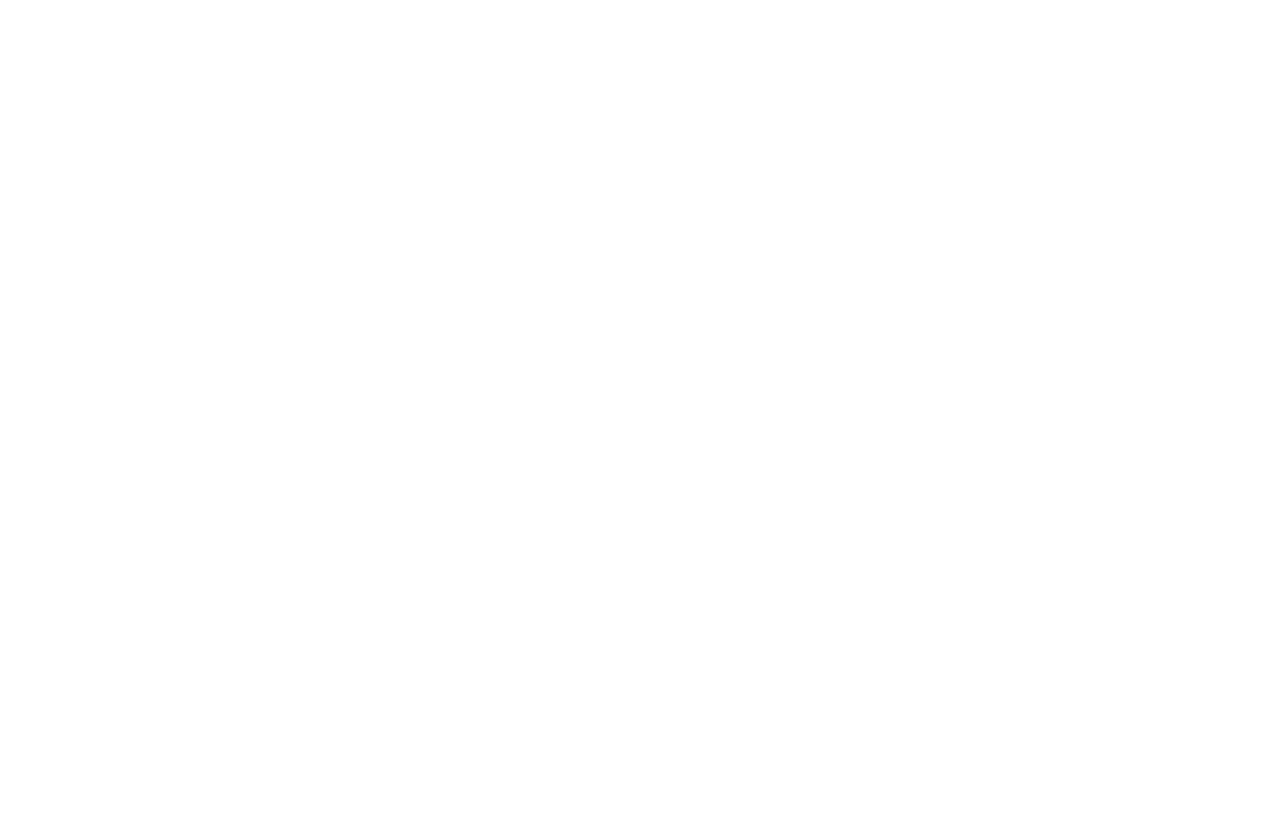
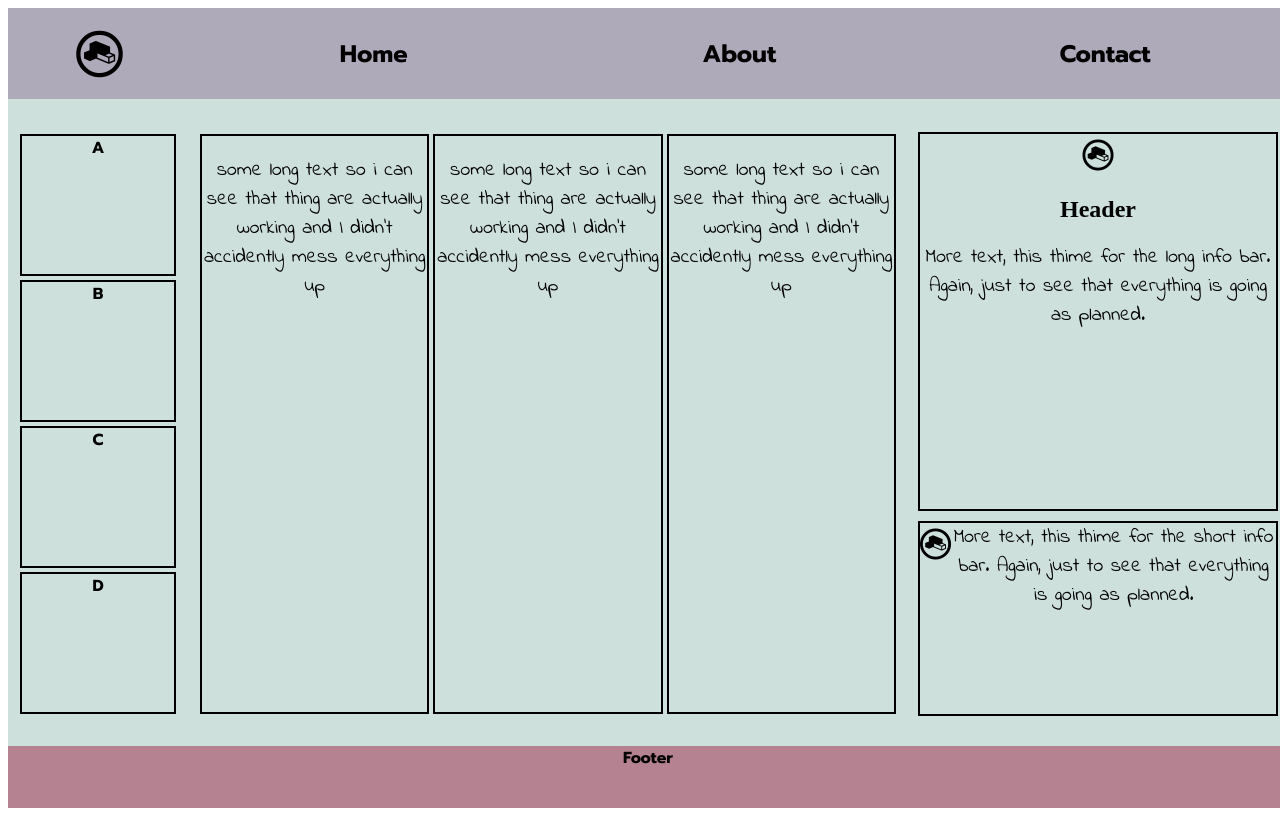
Before and after one commit to Elevationacademy/week-2-droryair, a plain HTML site: page day-3 (Css design tools, grid)/grid/apply/challenging/index.html in a window 1280 px wide. Drawn offline with Linux system fonts and the light colour scheme.

Commit message:
finally- I can rest!

```diff
--- a/day-3 (Css design tools, grid)/grid/apply/challenging/index.html
+++ b/day-3 (Css design tools, grid)/grid/apply/challenging/index.html
@@ -0,0 +1,70 @@
+<!DOCTYPE html>
+<html lang="en">
+<head>
+    <link rel = "stylesheet" href = "styles.css">
+    <link rel="stylesheet" href="https://use.fontawesome.com/releases/v5.5.0/css/all.css" integrity="sha384-B4dIYHKNBt8Bc12p+WXckhzcICo0wtJAoU8YZTY5qE0Id1GSseTk6S+L3BlXeVIU" crossorigin="anonymous">
+    <link href="https://fonts.googleapis.com/css2?family=Indie+Flower&family=Prompt:wght@700&display=swap" rel="stylesheet">
+    <meta charset="UTF-8">
+    <meta name="viewport" content="width=device-width, initial-scale=1.0">
+    <title>Document</title>
+</head>
+<body>
+
+
+<div class = "container">
+
+
+    <div class = "head">
+        <i class="fab fa-creative-commons-remix heading " ></i>
+        <div class = "heading" >
+            <h2 class ="head-font">Home</h2>
+        </div>
+        <div  class = "heading">
+            <h2 class ="head-font">About</h2>
+        </div>
+        <div  class = "heading">
+            <h2 class ="head-font" >Contact</h2>
+        </div>
+    </div>
+
+
+    <div class = "main">
+        <div id = "side-nav">
+            <div class = "letter head-font" >A</div>
+            <div class = "letter head-font">B</div>
+            <div class = "letter head-font">C</div>
+            <div class = "letter head-font">D</div>
+        </div>
+
+        <div class = "cols">
+            <div class = "col" id = "col1">
+                <p class = "long-text"> some long text so i can see that thing are actually working and I didn't accidently mess everything up</p>
+            </div>
+            <div class = "col" id = "col2">
+                <p class = "long-text"> some long text so i can see that thing are actually working and I didn't accidently mess everything up</p>
+            </div>
+            <div class = "col" id = "col3">
+                <p class = "long-text"> some long text so i can see that thing are actually working and I didn't accidently mess everything up</p>
+            </div>
+        </div>
+
+
+        <div class = info>
+            <div id = "long-info">
+                <i  class="fab fa-creative-commons-remix info-icon"></i>
+                <h2 id = "long-info-header head-font">Header</h2>
+                <div class = "long-text">More text, this thime for the long info bar. Again, just to see that everything is going as planned.</div>
+            </div>
+            <div id = "short-info">
+                <i class="fab fa-creative-commons-remix info-icon"></i>
+                <div class = "long-text">More text, this thime for the short info bar. Again, just to see that everything is going as planned.</div>
+            </div>
+        </div>
+    </div>
+
+
+    <div class = "footer head-font">Footer</div>
+</div>
+
+</body>
+</html>
--- a/day-3 (Css design tools, grid)/grid/apply/challenging/styles.css
+++ b/day-3 (Css design tools, grid)/grid/apply/challenging/styles.css
@@ -0,0 +1,132 @@
+.container{
+    width:100vw;
+    height: 100vh;
+    display:grid;
+    background-color: #CEE0DC;
+    grid-template-areas:
+    "h h h h h "
+    "m m m m m "
+    "m m m m m "
+    "m m m m m "
+    "m m m m m "
+    "m m m m m "
+    "m m m m m "
+    "m m m m m "
+    "f f f f f ";
+}
+
+    /* HEAD */
+.head{
+    grid-area: h;
+    height: 80%;
+    background-color: #AFAAB9;
+    display:grid;
+    grid-template-columns: 1fr 2fr 2fr 2fr;
+    justify-items: center;
+    align-items: center;
+
+}
+    /* icon */
+.fab{
+    font-size: 3rem;
+    display: inline-flex;
+    margin-top:5px;
+    margin-bottom:5px;
+}
+
+.heading{
+    display: flex;
+    align-content: center;
+    justify-content: center;
+}
+
+
+    /* MAIN */
+.main{
+    grid-area: m;
+    background-color: #CEE0DC;
+    display: grid;
+    grid-template-columns: 1fr 4fr  2fr;
+    padding: 10px;
+    margin-bottom: 20px;
+}
+#side-nav{
+    margin-right:20px;
+    display:grid;
+    grid-template-columns: 1fr;
+}
+.letter{
+    margin: 2px;
+    border-style: solid;
+    /* border */
+    border-width: 2px;
+    border-color: black;
+    text-align: center;
+
+}
+
+
+.cols{
+    margin-right: 20px;
+    display: grid;
+    grid-template-columns: repeat(3,1fr);
+}
+.col{
+    margin:2px;
+    text-align: center;
+    border-style: solid;
+    border-width: 2px;
+    border-color: black;
+}
+
+
+.info{
+    display:grid;
+    grid-template-columns: 1fr;
+    grid-template-rows: 2fr 1fr;
+}
+#long-info{
+    /* border */
+    border-style: solid;
+    border-width: 2px;
+    border-color: black;
+    text-align: center;
+    margin-bottom: 10px;
+
+}
+.info-icon{
+    font-size: 2rem;
+}
+#long-info-header{
+    display:inline-flex;
+    margin : 0;
+
+}
+#short-info{
+        /* border */
+        border-style: solid;
+        border-width: 2px;
+        border-color: black;
+        text-align: center;
+        display:inline-flex;
+
+}
+
+
+
+    /* FOOTER */
+.footer{
+    grid-area: f;
+    background-color: #B48291;
+    text-align: center;
+    justify-content: center;
+}
+
+/* handling fonts */
+.long-text{
+    font-family: 'Indie Flower', cursive;
+    font-size: 20px;
+}
+.head-font{
+    font-family: 'Prompt', sans-serif;
+}
--- a/day-3 (Css design tools, grid)/grid/apply/must/styles.css
+++ b/day-3 (Css design tools, grid)/grid/apply/must/styles.css
@@ -50,7 +50,7 @@
     background-color:#B191B6 ;
     margin-top: 10px;
     padding:5px;
-    font-family: Georgia;
+    font-family: 'Prompt', sans-serif;
     align-self: center;
     text-align: center;
 }
@@ -68,7 +68,8 @@
     display: table;
     width: fit-content;
     padding: 10px;
-    font-family: 'Lucida Sans';
+    font-family: 'Indie Flower', cursive;
+    font-size: 22px;
     border-radius: 20px;
 }
 
```
Also changed, not shown: day-3 (Css design tools, grid)/grid/apply/must/index.html (+2 -2 lines).
